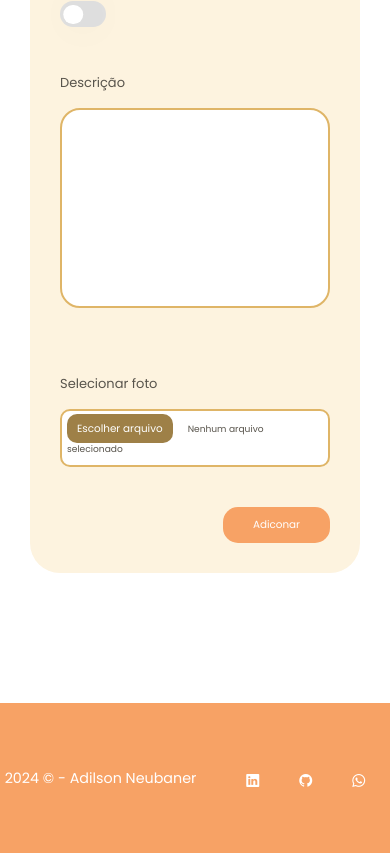
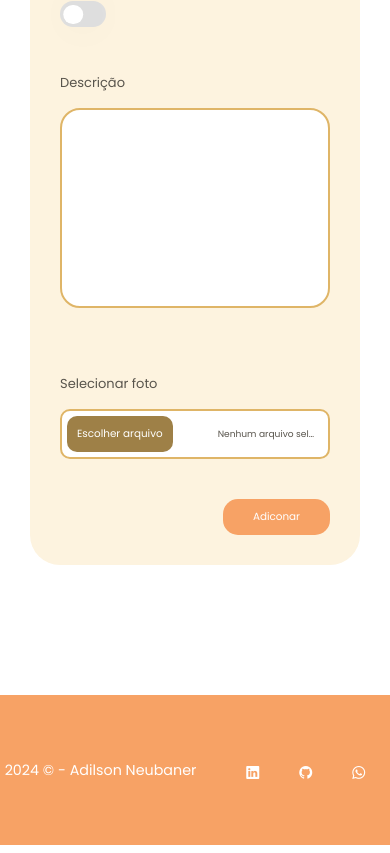
Before and after one commit to Adilsonneubaner/mountain-store, a React (Vite) app: page /add-product in a window 390 px wide. Shown: the part 561-1414 px from the top of the page. Built offline with nearby package versions, Linux system fonts and the light colour scheme.

Commit message:
mais alguns detalhes responsivos

```diff
--- a/src/pages/AddProduct.css
+++ b/src/pages/AddProduct.css
@@ -179,23 +179,33 @@
     outline: none;
     resize: none;
 }
+#container-select-photo{
+   min-width: auto;
+   max-width: 100%;
+}
 #photo{
+    background-color: white;
+    border: 2px solid #DFB567;
     margin-top: 15px;
-    background-color: white;
-    padding: 7px 10px 7px 5px;
+    padding: 5px 10px 5px 5px;
     border-radius: 10px;
-    border: 2px solid #DFB567;
+    display: flex;
+    gap: 30px;
+    align-items: center;
 }
 #photo label{
     background-color: #9e8047;
     color: white;
     font-size: .9em;
-    padding: 7px 10px;
+    text-wrap: nowrap;
+    padding: 10px;
     border-radius: 10px;
-    margin-right: 30px;
 }
 #photo span{
     font-size: .8em;
+    text-wrap: nowrap;
+    overflow: hidden;
+    text-overflow: ellipsis;
 }
 #photo input{
     display: none;
--- a/src/pages/AddProduct.jsx
+++ b/src/pages/AddProduct.jsx
@@ -100,6 +100,7 @@ const AddProduct = () => {
       }, 3000)
       setName('')
       setPrice('')
+      setEmphasis(false)
       setLabel('')
       setDescription('')
       setPhoto('')
@@ -155,7 +156,7 @@ const AddProduct = () => {
               <textarea id='description' value={description} onChange={(e) => setDescription(e.target.value)}></textarea>
             </label>
           </div><br/>
-          <div className='container-input'>
+          <div className='container-input' id='container-select-photo'>
             <p>Selecionar foto</p>
             <div id='photo'>
               <label>Escolher arquivo
--- a/src/pages/Home.css
+++ b/src/pages/Home.css
@@ -26,7 +26,7 @@ span.swiper-pagination-bullet-active{
     background: white;
 }
 .container-destaque{
-    padding: 0px 50px 50px 50px;
+    padding: 0px 30px 30px 30px;
 }
 .title-destaque{
     font-family: "Alfa Slab One", serif;
@@ -78,3 +78,8 @@ span.swiper-pagination-bullet-active{
     font-style: italic;
     color: #F29966;
 }
+@media(width <= 500px){
+    .title-destaque{
+        font-size: 4.5em;
+    }
+}
--- a/src/pages/MoreInformations.css
+++ b/src/pages/MoreInformations.css
@@ -91,4 +91,7 @@
         display: flex;
         gap: 10px;
     }
+    .pay-method p, .pay-method i{
+        font-size: 1.1em;
+    }
 }
--- a/src/pages/MoreInformations.jsx
+++ b/src/pages/MoreInformations.jsx
@@ -43,8 +43,8 @@ const MoreInformations = () => {
                       </div>
                     </div>
                     <div id="buttons">
-                      <button className='product-button' id='buy'>Comprar</button>
-                      <button className='product-button' id='cart'>Adicionar ao carrinho</button>
+                      <button className='product-button' id='buy' onClick={() => window.alert('ERRO! Recurso indispinível no momento =(')}>Comprar</button>
+                      <button className='product-button' id='cart' onClick={() => window.alert('ERRO! Recurso indispinível no momento =(')}>Adicionar ao carrinho</button>
                     </div>
                   </div>
                 </div>
```
